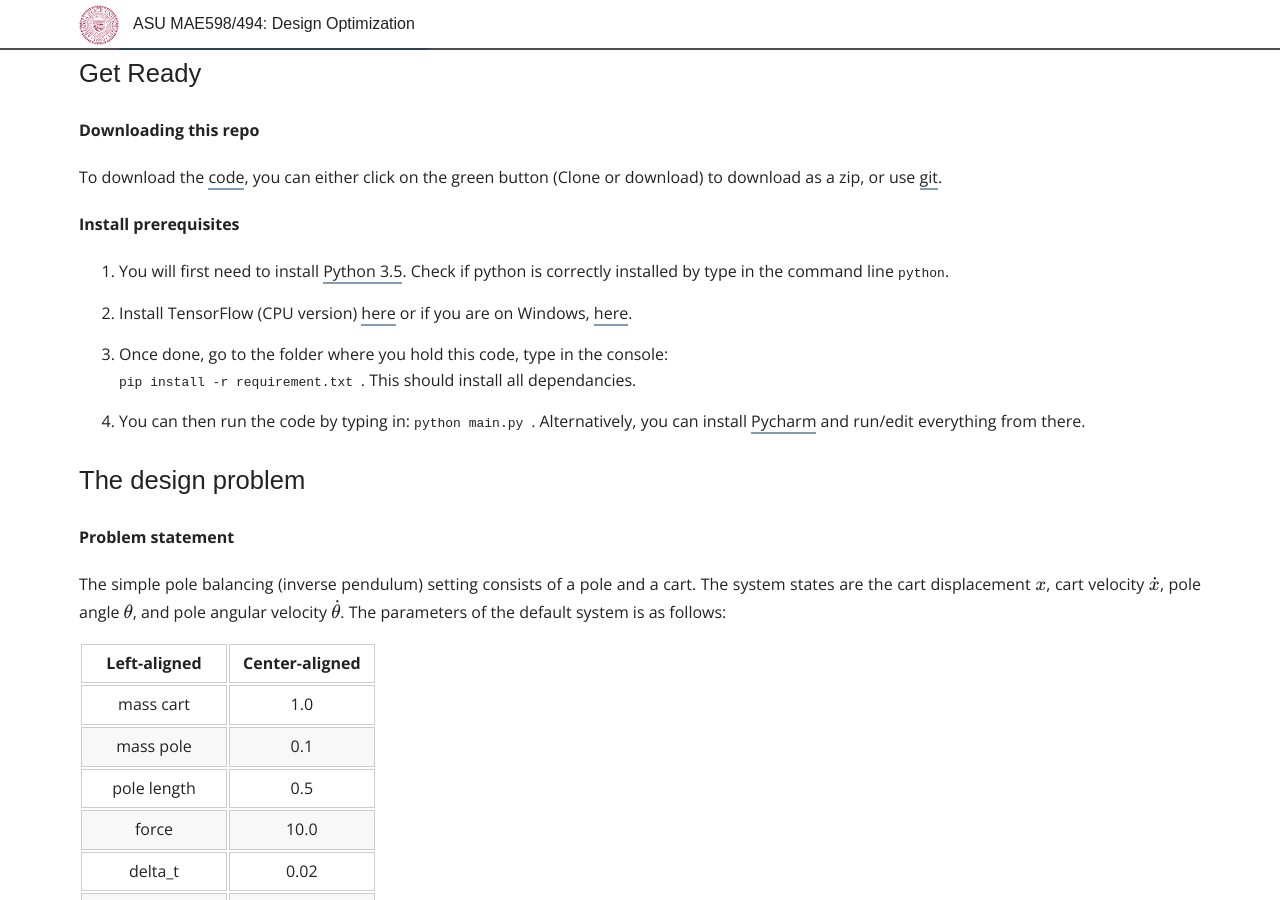
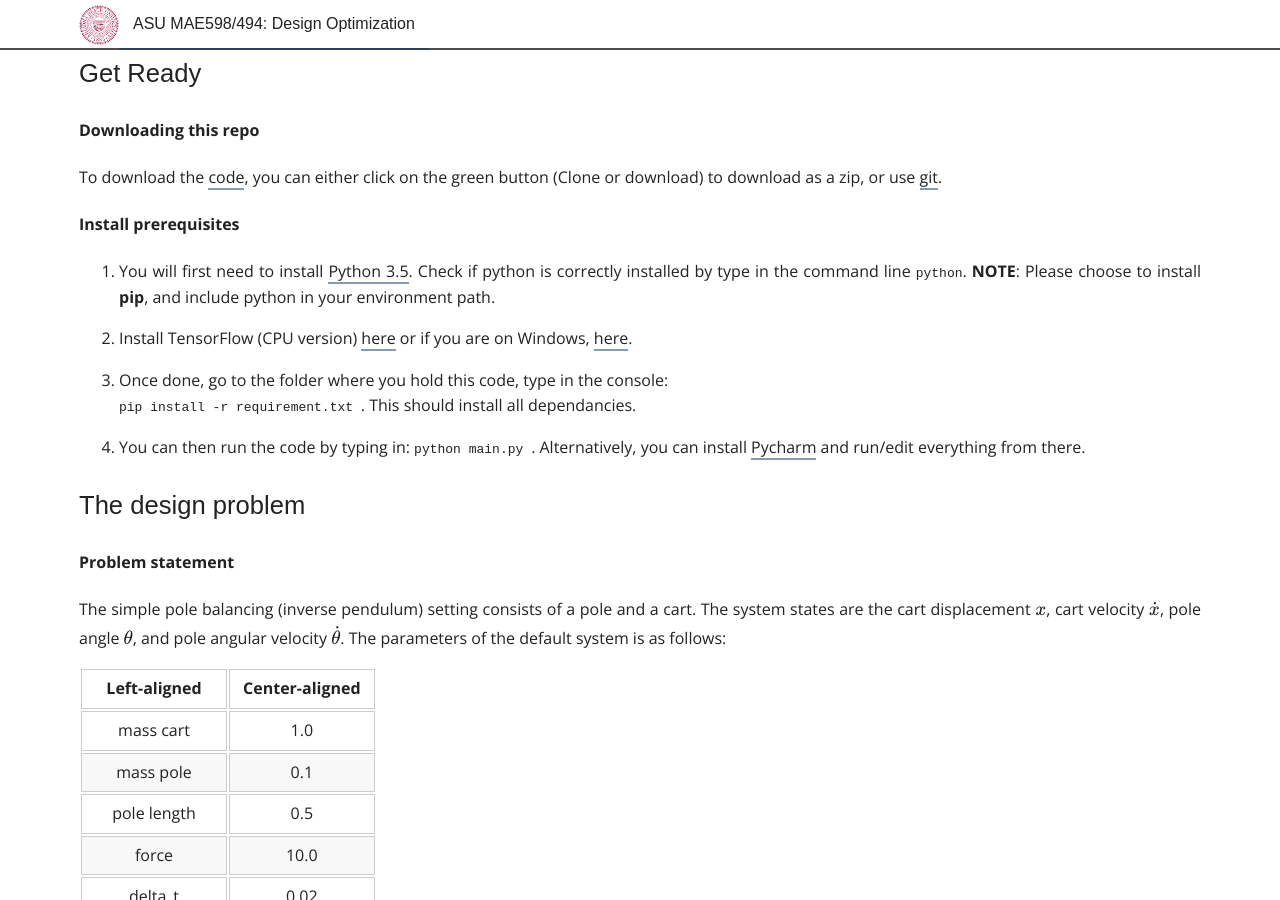
Before and after one commit to DesignInformaticsLab/DesignInformaticsLab.github.io, a Jekyll site: the page built from _posts/teaching/designopt/2017-09-07-application-polebalancing.md, in a window 1280 px wide and 900 px high, scrolled down 637 px. Built offline with Jekyll 4.4.1, drawn with Linux system fonts in a browser that asks for light colours; some web fonts are replaced; formulas are drawn with MathJax 3.

Commit message:
updated hw

````diff
--- a/_posts/teaching/designopt/2017-09-07-application-polebalancing.md
+++ b/_posts/teaching/designopt/2017-09-07-application-polebalancing.md
@@ -47,6 +47,7 @@ as a zip, or use [git](https://git-scm.com/).
 
 1. You will first need to install [Python 3.5](https://www.python.org/downloads/release/python-352/). Check if python is
 correctly installed by type in the command line ```python```.
+**NOTE**: Please choose to install **pip**, and include python in your environment path.
 
 2. Install TensorFlow (CPU version) [here](https://www.tensorflow.org/install/) or
 if you are on Windows, [here](https://www.tensorflow.org/install/install_windows).
````
